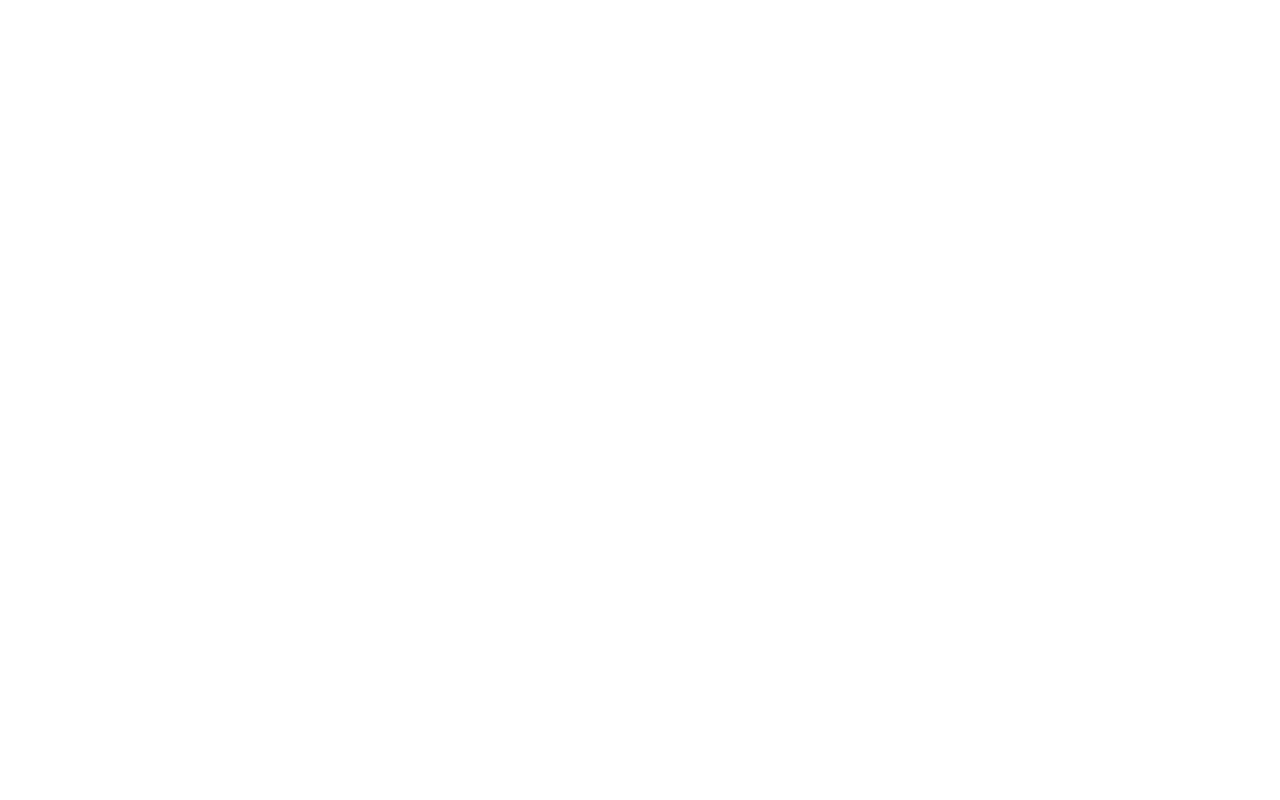
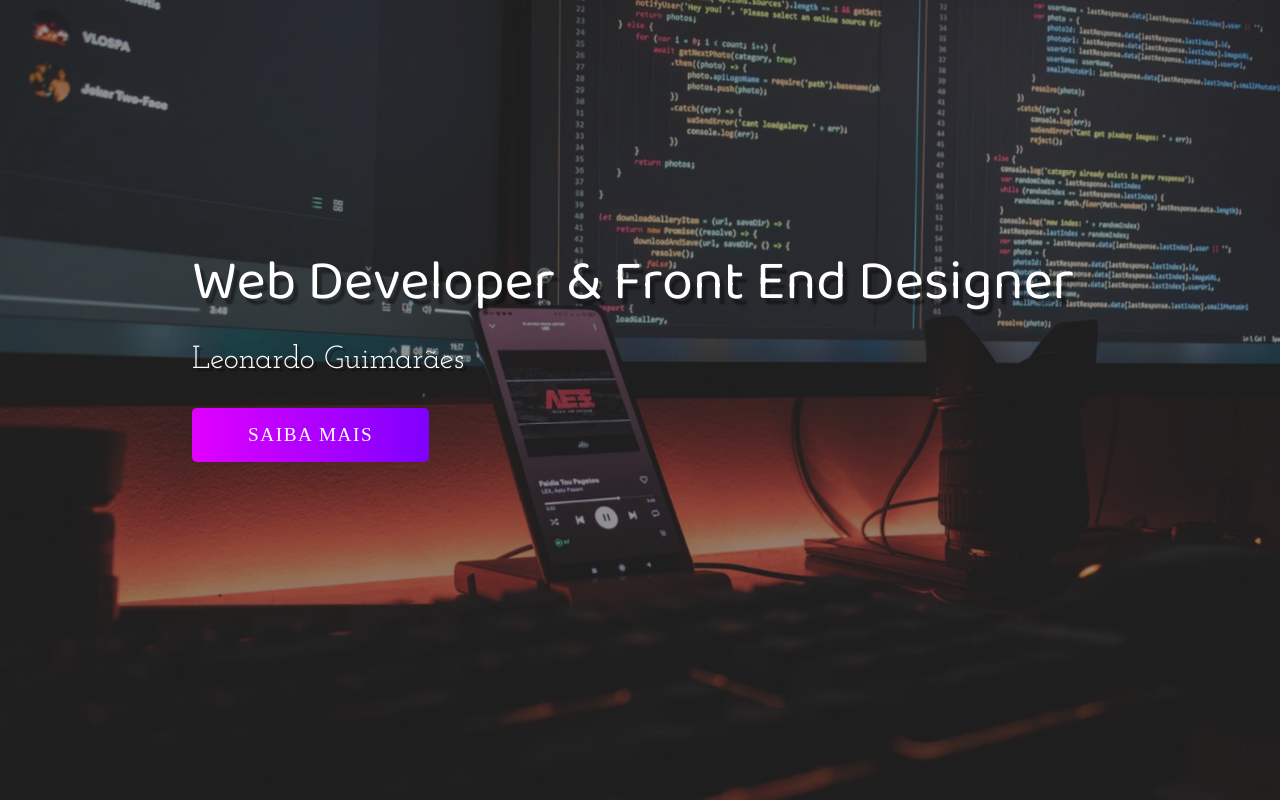
Before and after one commit to Leonardo-V-Guimaraes/portfolio, a plain HTML site: page index.html in a window 1280 px wide. Drawn offline with Linux system fonts and the light colour scheme.

Commit message:
:package:  header

```diff
--- a/index.html
+++ b/index.html
@@ -1,14 +1,34 @@
 <!DOCTYPE html>
 <html lang="pt-BR">
+
 <head>
     <meta charset="UTF-8">
     <meta http-equiv="X-UA-Compatible" content="IE=edge">
     <meta name="viewport" content="width=device-width, initial-scale=1.0">
     <link rel="stylesheet" href="style.css">
-    <link rel="shortcut icon" href="favicon-16x16.png" type="image/x-icon">
-    <title>Portifólio</title>
+    <link rel="shortcut icon" href="favicon.ico" type="image/x-icon">
+    <link rel="apple-touch-icon" sizes="180x180" href="imagens/apple-touch-icon.png">
+    <link rel="icon" type="image/png" sizes="32x32" href="imagens/favicon-32x32.png">
+    <link rel="icon" type="image/png" sizes="16x16" href="imagens/favicon-16x16.png">
+    <link rel="manifest" href="/site.webmanifest">
+    <title>Portfólio</title>
 </head>
+
 <body>
 
+    <div class="container">
+        <header>
+            <div class="img-wrapper">
+                <img src="imagens/bg.jpg" alt="">
+            </div>
+            <div class="banner">
+                <h1>Web Developer & Front End Designer</h1>
+                <p>Leonardo Guimarães</p>
+                <button>Saiba mais</button>
+            </div>
+        </header>
+    </div>
+
 </body>
+
 </html>
--- a/style.css
+++ b/style.css
@@ -1,3 +1,103 @@
 @import url('https://fonts.googleapis.com/css2?family=Baloo+Da+2:wght@400;500;600;700&family=Josefin+Slab:ital,wght@0,300;0,400;0,500;0,600;0,700;1,300;1,400;1,500;1,600;1,700&family=Mulish:ital,wght@0,200;0,300;0,400;0,500;1,200;1,300;1,400&display=swap');
 
 @import url('https://cdnjs.cloudflare.com/ajax/libs/font-awesome/5.15.3/css/all.min.css');
+
+/* "*" antes faz com que altere todos os elementos da pagina */
+*{
+    margin: 0;
+    padding: 0%;
+}
+
+/* VH é altura da view em %  */
+header{
+    width: 100%;
+    height: 100vh;
+    overflow: hidden; /* faz com que a tela não ultrapasse o tamanho da tela para os lados do dispositivo */
+    position: relative;
+}
+
+.img-wrapper {
+    width: 100%;
+    height: 100%;
+    overflow: hidden;
+    background-color: rgba(0,0,0,0.8);
+}
+
+/* O comando a baixo faz com que apenas a imagem selecionada ( bg ) respeite o limite de tamanho */
+.img-wrapper img{
+    width: 100%;
+    height: 100%;
+    object-fit: cover;
+    opacity: 0.48;
+    animation: zoom 25s;
+}
+
+/* A linha abaixo faz a animação de zoom*/
+@keyframes zoom {
+    0%{
+        transform: scale(1.3);
+    }
+    100%{
+        transform: scale(1);
+    }
+}
+
+.banner{
+    position: absolute;
+    top: 32%;
+    left: 15%;
+}
+
+.banner h1{
+    color: white;
+    font-size: 3.5rem; /* usar o "rem" faz com que a medida seja sempre x do tamanho padrão do navegador que é 16px ( questão de acessibilidade )  */
+    font-family: "Baloo Da 2", serif;
+    font-weight: 200;
+    text-shadow: .3rem  .4rem 2px rgba(0, 0, 0, .4);
+    line-height: 3.5rem;
+    margin-bottom: 2rem;
+    opacity: 0;
+    animation: moveBanner 1s 0.5s forwards;
+}
+
+.banner p{
+    font-family: "Josefin Slab", serif;
+    color: white;
+    font-size: 2rem;
+    text-shadow: .2rem .2rem rgba(0, 0, 0, .4);
+    margin-bottom: 2rem;
+    opacity: 0;
+    animation: moveBanner 1s 0.7s forwards;
+}
+
+.banner button{
+    font-family: "Muli", serif;
+    color: white;
+    font-size: 1.2rem;
+    text-transform: uppercase;
+    letter-spacing: .1rem;
+    background: #7F00FF;  /* navegadores antigos */
+    background: -webkit-linear-gradient(to right, #E100FF, #7F00FF);  /* navagadores que nao tem suporte */
+    background: linear-gradient(to right, #E100FF, #7F00FF); /* navegadores recentes */
+    padding: 1rem 3.5rem;
+    border: none;
+    border-radius: 5px;
+    cursor: pointer;
+    opacity: 0;
+    animation: moveBanner 1s 0.9s forwards;
+}
+
+@keyframes moveBanner {
+    0% {
+        transform: translateY(10rem) rotateY(-30deg);
+    }
+    100% {
+        transform: translateY(0) rotateY(0);
+        opacity: 1;
+    }
+}
+
+.banner button:hover{
+    opacity: 0.8;
+    color: black;
+}
```
Also changed, not shown: imagens/android-chrome-192x192.png (renamed from android-chrome-192x192.png), imagens/android-chrome-512x512.png (renamed from android-chrome-512x512.png), imagens/apple-touch-icon.png (renamed from apple-touch-icon.png), imagens/bg.jpg (added), imagens/favicon-16x16.png (renamed from favicon-16x16.png), imagens/favicon-32x32.png (renamed from favicon-32x32.png), site.webmanifest, 1 other file.
